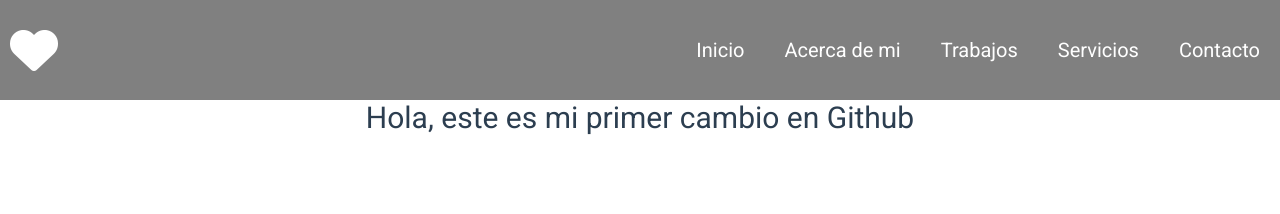
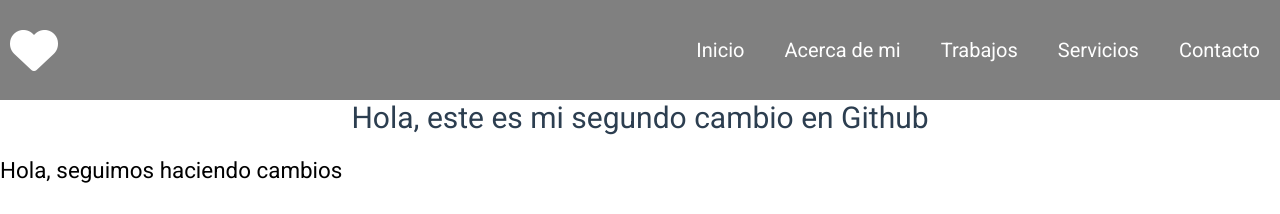
Before and after one commit to oscaregomezc/miprimerapagina, a plain HTML site: page index.html in a window 1280 px wide. Shown: the top 214 px of the page. Drawn offline with Linux system fonts and the light colour scheme; files whose address does not match are found by name.

Commit message:
Segunda Actualizacion

```diff
--- a/index.html
+++ b/index.html
@@ -35,7 +35,8 @@
         </nav>
     </header>
     <main id="seccion-principal">
-        <div class="greeting"> Hola, este es mi primer cambio en Github </div>
+        <div class="greeting"> Hola, este es mi segundo cambio en Github </div>
+        <p>Hola, seguimos haciendo cambios</p>
         <section class="seccion-1">
         <div class="acerca-de">
             <h1>Acerca de Mí</h1>
```
